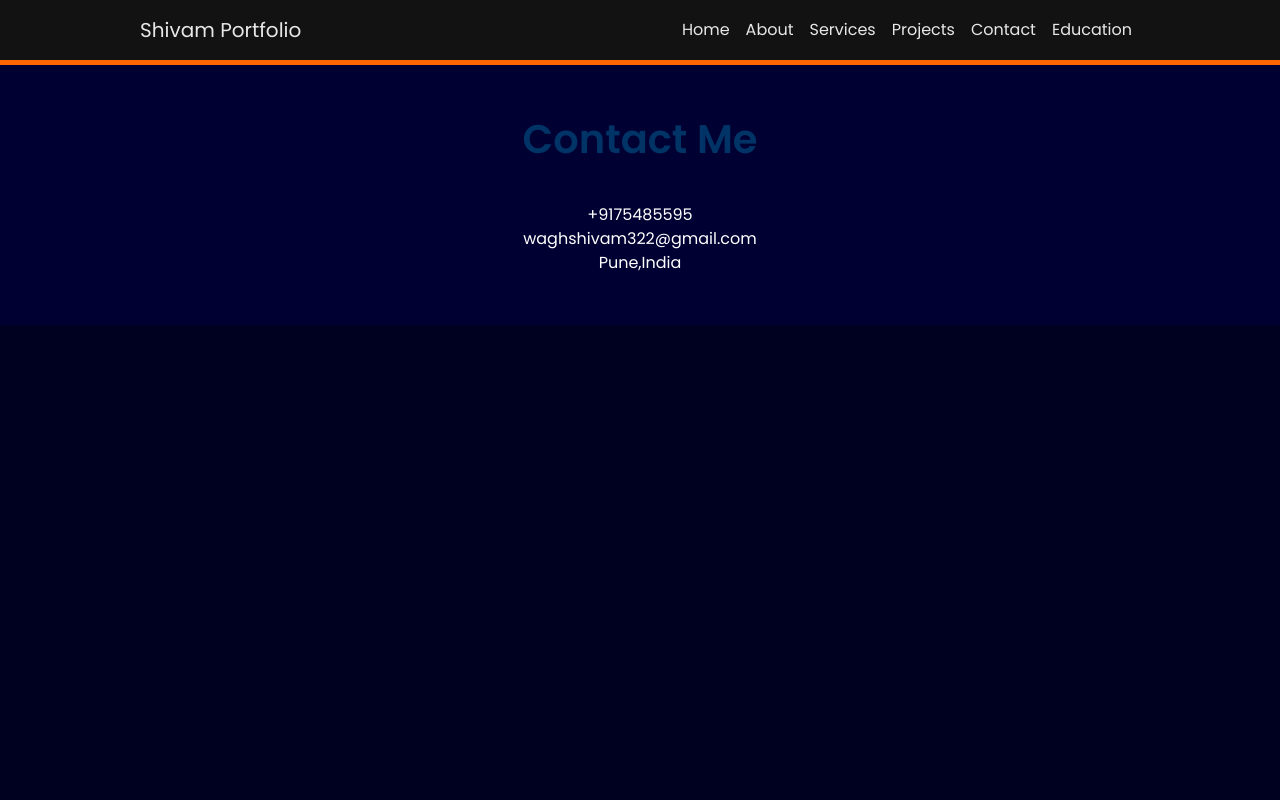
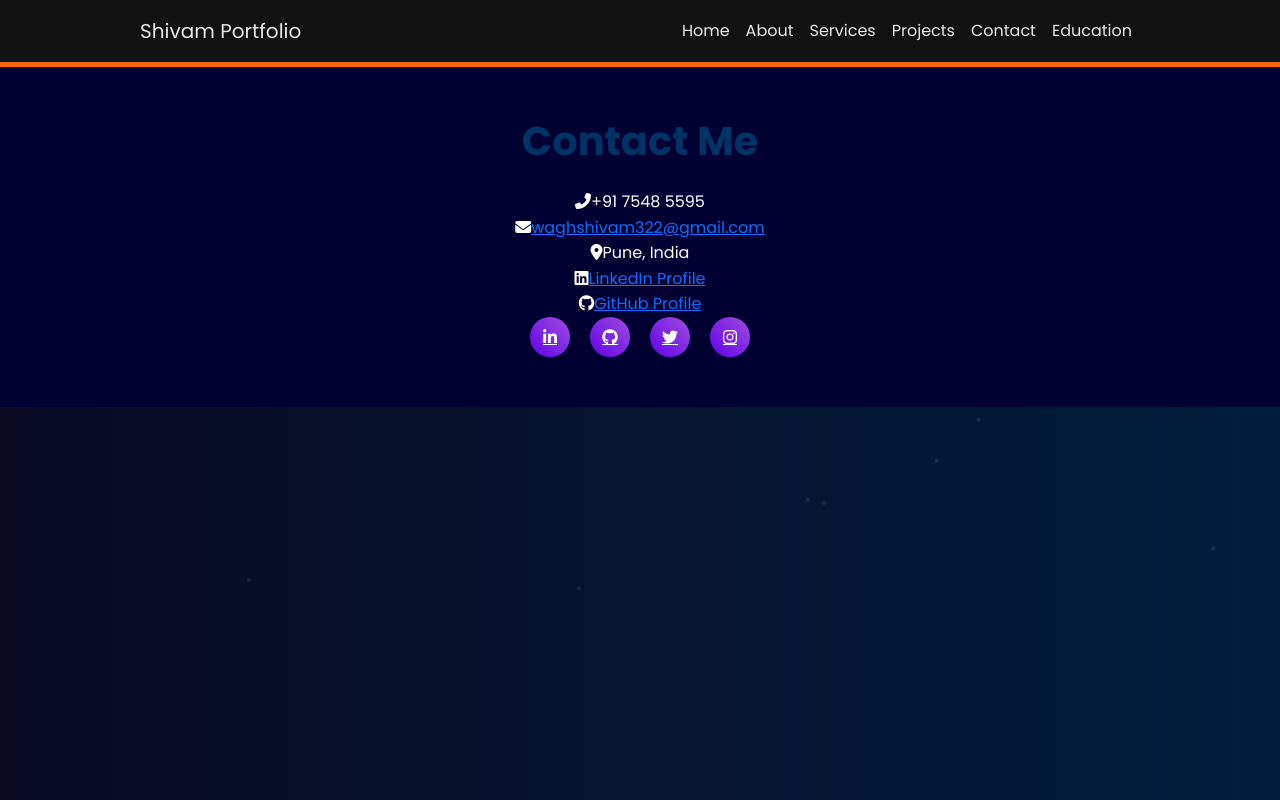
Before and after one commit to Junior-bell/Frontend, a React (Create React App) app: page /contact in a window 1280 px wide. Built offline with nearby package versions, Linux system fonts and the light colour scheme.

Commit message:
initial commit

```diff
--- a/public/index.html
+++ b/public/index.html
@@ -27,3 +27,160 @@
     <script src="https://cdn.jsdelivr.net/npm/bootstrap@5.3.3/dist/js/bootstrap.bundle.min.js"></script>
 </body>
 </html>
+    <!-- Font Awesome for icons -->
+    <link rel="stylesheet" href="https://cdnjs.cloudflare.com/ajax/libs/font-awesome/6.5.1/css/all.min.css">
+
+    <!-- AOS Animation Library -->
+    <link href="https://unpkg.com/aos@2.3.1/dist/aos.css" rel="stylesheet">
+    <script src="https://unpkg.com/aos@2.3.1/dist/aos.js"></script>
+
+    <!-- Custom styles for modern UI -->
+    <style>
+        :root {
+            /*
+             * These CSS variables define the color scheme and styling for the portfolio.
+             * The portfolio uses a dark theme with purple and blue accents.
+             *
+             * GitHub Repository:
+             * https://github.com/Junior-bell/Frontend
+             *
+             * Contact:
+             * Email: waghshivam322@gmail.com
+             * LinkedIn: https://www.linkedin.com/in/shivam-w-1969ab2ab/
+             */
+            --primary-color: #6200ea;
+            --secondary-color: #9d4edd;
+            --accent-color: #00b4d8;
+            --text-color: #f8f9fa;
+            --dark-bg: #0a0a23;
+            --card-bg: rgba(255, 255, 255, 0.05);
+            --hover-color: #7c4dff;
+            --success-color: #4caf50;
+            --warning-color: #ff9800;
+            --error-color: #f44336;
+            --border-radius: 12px;
+            --box-shadow: 0 10px 20px rgba(0, 0, 0, 0.2);
+        }
+
+        body {
+            background: linear-gradient(to right, var(--dark-bg), #001e3c);
+            color: var(--text-color);
+            font-family: 'Poppins', sans-serif;
+            line-height: 1.6;
+            overflow-x: hidden;
+        }
+
+        section {
+            padding: 80px 0;
+        }
+
+        h1, h2, h3 {
+            font-weight: 700;
+            margin-bottom: 1.5rem;
+        }
+
+        .btn-custom {
+            background: linear-gradient(45deg, var(--primary-color), var(--secondary-color));
+            border: none;
+            color: white;
+            padding: 10px 25px;
+            border-radius: 30px;
+            transition: all 0.3s ease;
+            box-shadow: 0 4px 15px rgba(74, 0, 224, 0.3);
+        }
+
+        .btn-custom:hover {
+            transform: translateY(-3px);
+            box-shadow: 0 7px 20px rgba(74, 0, 224, 0.5);
+        }
+
+        .card {
+            background: var(--card-bg);
+            border: 1px solid rgba(255, 255, 255, 0.1);
+            border-radius: 15px;
+            backdrop-filter: blur(10px);
+            transition: transform 0.3s ease, box-shadow 0.3s ease;
+        }
+
+        .card:hover {
+            transform: translateY(-10px);
+            box-shadow: 0 10px 30px rgba(0, 0, 0, 0.3);
+        }
+
+        .social-icon {
+            display: inline-flex;
+            align-items: center;
+            justify-content: center;
+            width: 40px;
+            height: 40px;
+            border-radius: 50%;
+            background: linear-gradient(45deg, var(--primary-color), var(--secondary-color));
+            color: white;
+            margin: 0 10px;
+            transition: all 0.3s ease;
+        }
+
+        .social-icon:hover {
+            transform: translateY(-5px);
+            box-shadow: 0 5px 15px rgba(74, 0, 224, 0.5);
+        }
+
+        /* Animated background */
+        .bg-animation {
+            position: fixed;
+            top: 0;
+            left: 0;
+            width: 100%;
+            height: 100%;
+            z-index: -1;
+            opacity: 0.1;
+        }
+
+        .bg-animation span {
+            position: absolute;
+            width: 4px;
+            height: 4px;
+            background: white;
+            border-radius: 50%;
+            animation: move 15s linear infinite;
+        }
+
+        @keyframes move {
+            0% {
+                transform: translateY(0) translateX(0);
+                opacity: 1;
+            }
+            70% {
+                opacity: 1;
+            }
+            100% {
+                transform: translateY(-1000px) translateX(500px);
+                opacity: 0;
+            }
+        }
+    </style>
+
+    <!-- Initialize AOS animations -->
+    <script>
+        document.addEventListener('DOMContentLoaded', function() {
+            AOS.init({
+                duration: 800,
+                easing: 'ease-in-out',
+                once: true
+            });
+
+            // Create animated background particles
+            const bgAnimation = document.createElement('div');
+            bgAnimation.classList.add('bg-animation');
+            document.body.appendChild(bgAnimation);
+
+            for (let i = 0; i < 50; i++) {
+                const span = document.createElement('span');
+                span.style.top = Math.random() * 100 + '%';
+                span.style.left = Math.random() * 100 + '%';
+                span.style.animationDuration = (Math.random() * 10 + 5) + 's';
+                span.style.animationDelay = Math.random() * 5 + 's';
+                bgAnimation.appendChild(span);
+            }
+        });
+    </script>
--- a/src/Components/Contact.js
+++ b/src/Components/Contact.js
@@ -9,15 +9,37 @@ const Contact = () => {
         <div className="contact-info">
           <div className="contact-item">
             <i className="fas fa-phone-alt"></i>
-            <span>+9175485595</span>
+            <span>+91 7548 5595</span>
           </div>
           <div className="contact-item">
             <i className="fas fa-envelope"></i>
-            <span>waghshivam322@gmail.com</span>
+            <a href="mailto:waghshivam322@gmail.com">waghshivam322@gmail.com</a>
           </div>
           <div className="contact-item">
             <i className="fas fa-map-marker-alt"></i>
-            <span>Pune,India</span>
+            <span>Pune, India</span>
+          </div>
+          <div className="contact-item">
+            <i className="fab fa-linkedin"></i>
+            <a href="https://www.linkedin.com/in/shivam-w-1969ab2ab/" target="_blank" rel="noopener noreferrer">LinkedIn Profile</a>
+          </div>
+          <div className="contact-item">
+            <i className="fab fa-github"></i>
+            <a href="https://github.com/Junior-bell/Frontend" target="_blank" rel="noopener noreferrer">GitHub Profile</a>
+          </div>
+          <div className="social-links">
+            <a href="https://www.linkedin.com/in/shivam-w-1969ab2ab/" target="_blank" rel="noopener noreferrer" className="social-icon">
+              <i className="fab fa-linkedin-in"></i>
+            </a>
+            <a href="https://github.com/Junior-bell/Frontend" target="_blank" rel="noopener noreferrer" className="social-icon">
+              <i className="fab fa-github"></i>
+            </a>
+            <a href="https://twitter.com/your-username" target="_blank" rel="noopener noreferrer" className="social-icon">
+              <i className="fab fa-twitter"></i>
+            </a>
+            <a href="https://www.instagram.com/your-username" target="_blank" rel="noopener noreferrer" className="social-icon">
+              <i className="fab fa-instagram"></i>
+            </a>
           </div>
         </div>
       </div>
--- a/src/Components/Navbar.js
+++ b/src/Components/Navbar.js
@@ -9,8 +9,10 @@ const Navbar = () => {
         <button
           className="navbar-toggler"
           type="button"
-          data-bs-toggle="collapse"
-          data-bs-target="#navbarNav"
+          onClick={() => {
+            const navbarNav = document.getElementById('navbarNav');
+            navbarNav.classList.toggle('show');
+          }}
           aria-controls="navbarNav"
           aria-expanded="false"
           aria-label="Toggle navigation"
```
